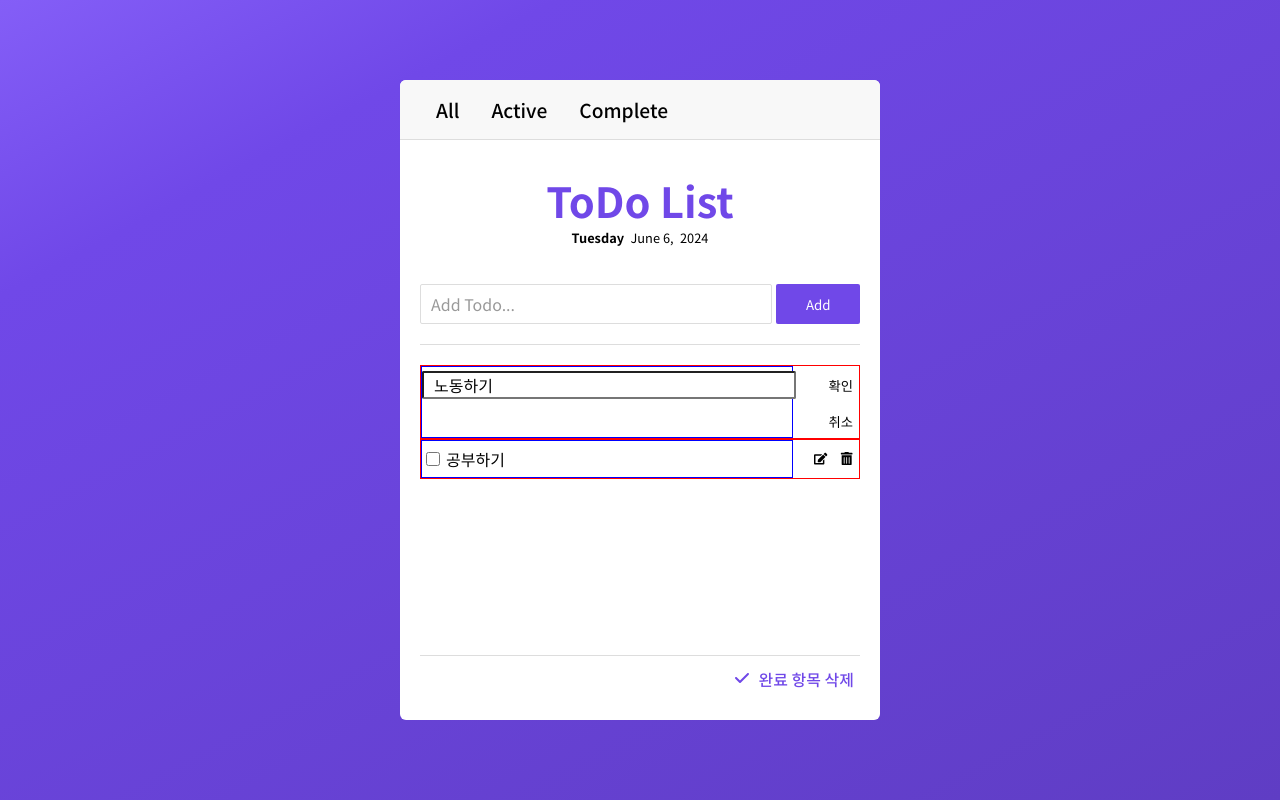
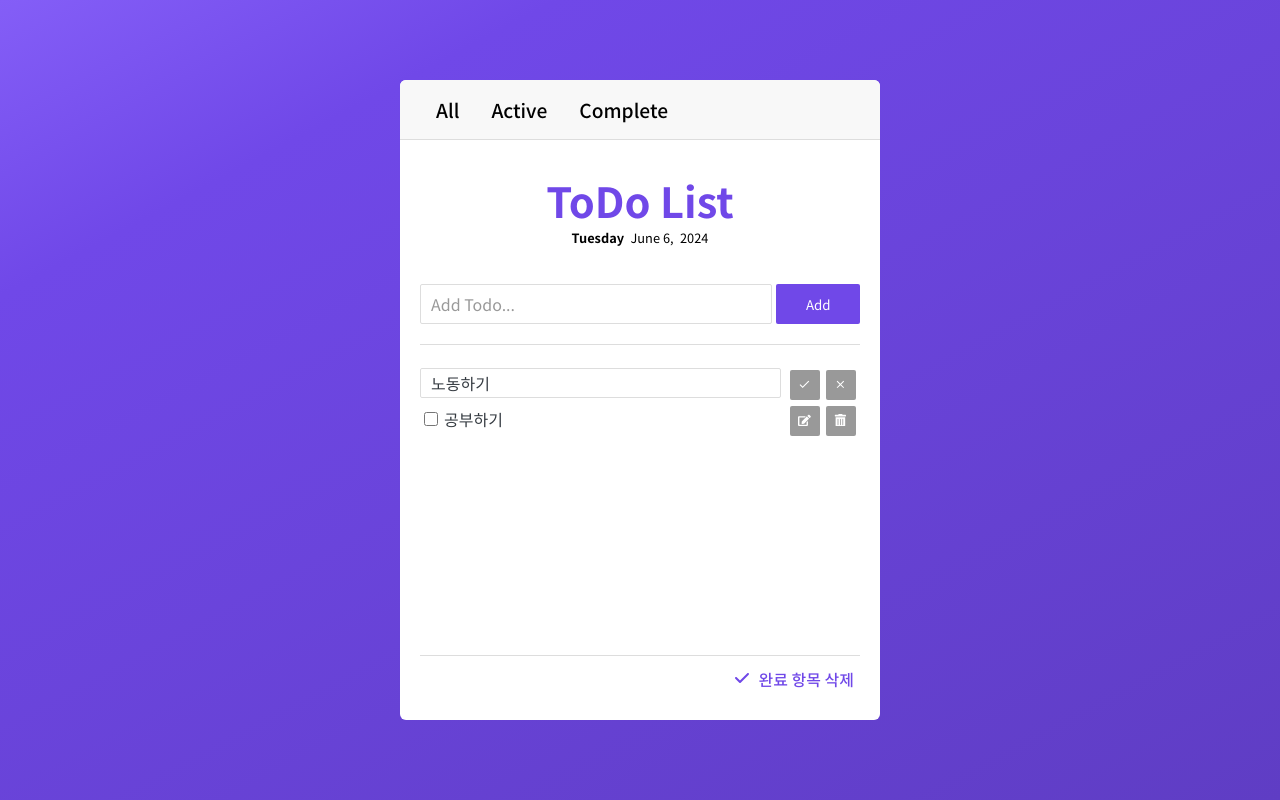
Before and after one commit to areum59/TodoApp, a React (Create React App) app in the folder src/: page / in a window 1280 px wide. Both pictures are taken after a click on the button 820 px from the left and 385 px from the top of the page. Built offline with nearby package versions, Linux system fonts and the light colour scheme.

Commit message:
스타일링 작업중
Todo 버튼영역 수정

```diff
--- a/src/src/components/Todo.jsx
+++ b/src/src/components/Todo.jsx
@@ -1,5 +1,6 @@
 import React, { useState } from "react";
 import { FaTrashAlt, FaEdit } from "react-icons/fa";
+import { IoMdCheckmark, IoMdClose } from "react-icons/io";
 
 export default function Todo({ todo, onUpdate, onDelete, onEdit }) {
     const { text, status } = todo;
@@ -53,10 +54,10 @@ export default function Todo({ todo, onUpdate, onDelete, onEdit }) {
             {isEditing ? (
                 <div className="btn-group">
                     <button type="button" onClick={handleSave}>
-                        확인
+                        <IoMdCheckmark />
                     </button>
                     <button type="button" onClick={handleCancelEdit}>
-                        취소
+                        <IoMdClose />
                     </button>
                 </div>
             ) : (
--- a/src/src/static/styles/common.css
+++ b/src/src/static/styles/common.css
@@ -36,6 +36,7 @@ input[type="checkbox"] {
 input:focus {
     outline: none;
 }
+
 input::placeholder {
     color: var(--gray);
 }
@@ -158,19 +159,46 @@ section {
 }
 
 .todo-item {
-    border: 1px solid red;
     line-height: 36px;
     display: flex;
 }
 
 .todo-item .inp-group {
-    border: 1px solid blue;
-    width: 85%;
+    width: 82%;
+}
+
+.todo-item .inp-group input {
+    font-size: 1rem;
+    color: var(--dark);
+}
+
+.todo-item .inp-group input[type="text"] {
+    width: 100%;
+    height: 30px;
+    border: 1px solid var(--lgray);
+}
+
+.todo-item .inp-group label {
+    font-size: 1rem;
+    color: var(--dark);
+    cursor: pointer;
 }
 
 .todo-item .btn-group {
-    width: 15%;
+    width: 17%;
     text-align: right;
+}
+
+.todo-item .btn-group button {
+    width: 30px;
+    height: 30px;
+    background-color: #999;
+    color: #fff;
+    font-size: 0.8rem;
+}
+
+.todo-item .btn-group button:last-child {
+    margin-left: 6px;
 }
 
 .clear-all {
```
